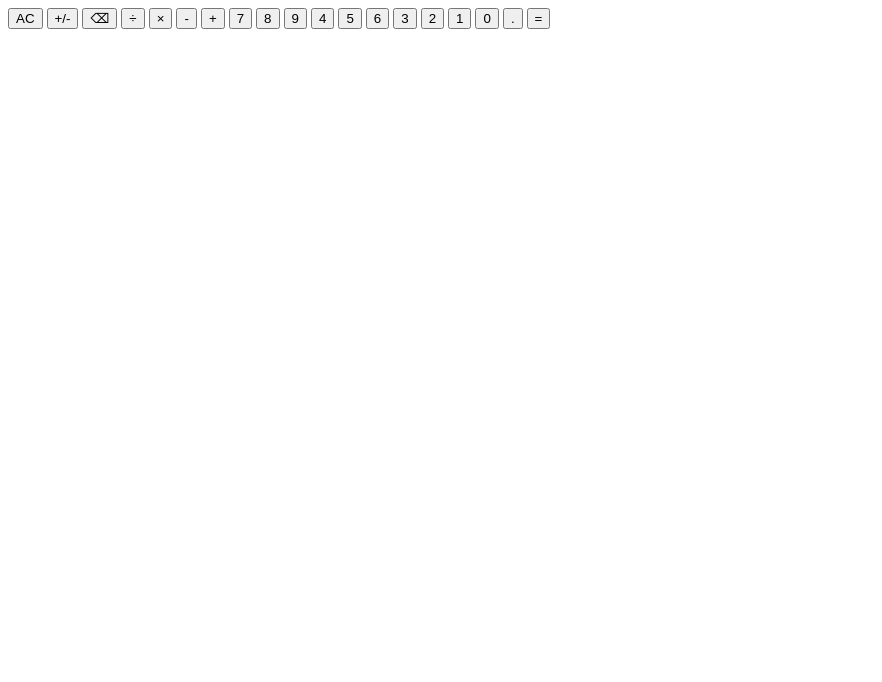
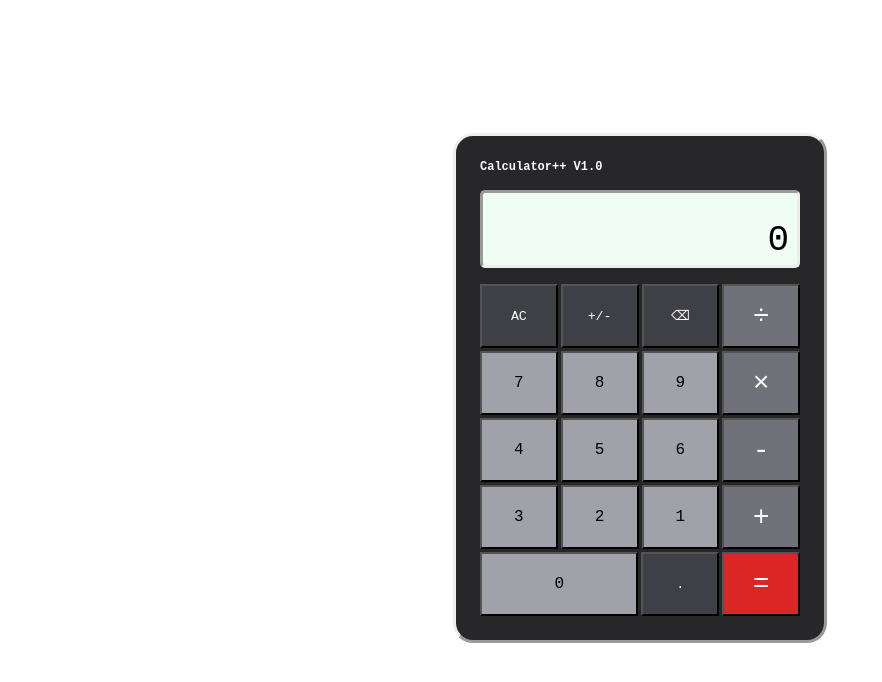
Before and after one commit to Aulkhami/calculator-vanillajs, a plain HTML site: page index.html in a window 1280 px wide. Shown: the whole page, without its empty margins (0-882 px from the left). Drawn offline with Linux system fonts and the light colour scheme; a web font is replaced by a local one.

Commit message:
Finalize calculator UI design

```diff
--- a/index.html
+++ b/index.html
@@ -4,12 +4,22 @@
     <meta charset="UTF-8" />
     <meta name="viewport" content="width=device-width, initial-scale=1.0" />
     <title>Calculator</title>
+
+    <link rel="preconnect" href="https://fonts.googleapis.com" />
+    <link rel="preconnect" href="https://fonts.gstatic.com" crossorigin />
+    <link
+      href="https://fonts.googleapis.com/css2?family=Kode+Mono:wght@400..700&display=swap"
+      rel="stylesheet"
+    />
+    <link rel="stylesheet" href="style.css" />
   </head>
   <body>
+    <div class="container">
       <div class="calculator">
+        <h1>Calculator++ V1.0</h1>
         <div class="display">
           <div id="last-operand"></div>
-        <div id="current-operand"></div>
+          <div id="current-operand">0</div>
         </div>
 
         <div class="buttons">
@@ -17,22 +27,27 @@
           <button id="change-sign" class="misc">+/-</button>
           <button id="backspace" class="misc">⌫</button>
           <button class="operator" value="divide">÷</button>
-        <button class="operator" value="multiply">×</button>
-        <button class="operator" value="subtract">-</button>
-        <button class="operator" value="add">+</button>
+
           <button class="operand" value="7">7</button>
           <button class="operand" value="8">8</button>
           <button class="operand" value="9">9</button>
+          <button class="operator" value="multiply">×</button>
+
           <button class="operand" value="4">4</button>
           <button class="operand" value="5">5</button>
           <button class="operand" value="6">6</button>
+          <button class="operator" value="subtract">-</button>
+
           <button class="operand" value="3">3</button>
           <button class="operand" value="2">2</button>
           <button class="operand" value="1">1</button>
+          <button class="operator" value="add">+</button>
+
           <button class="operand" value="0">0</button>
           <button id="decimal" class="misc">.</button>
           <button id="operate">=</button>
         </div>
       </div>
+    </div>
   </body>
 </html>
--- /dev/null
+++ b/style.css
@@ -0,0 +1,98 @@
+body,
+button {
+  font-family: "Kode Mono", monospace;
+  font-optical-sizing: auto;
+}
+
+h1 {
+  color: #fafafa;
+  margin: 0;
+
+  font-size: 12px;
+}
+
+.container {
+  height: 95vh;
+  display: flex;
+  justify-content: center;
+  align-items: center;
+}
+
+.calculator {
+  width: 320px;
+  padding: 24px;
+
+  display: flex;
+  flex-direction: column;
+  gap: 16px;
+
+  background-color: #27272a;
+  border-radius: 20px;
+  border-style: outset;
+}
+
+.display {
+  height: 64px;
+  background-color: #f0fdf4;
+
+  border-radius: 5px;
+  border-style: inset;
+
+  display: flex;
+  flex-direction: column;
+  justify-content: space-between;
+
+  padding: 4px 8px;
+}
+
+#current-operand {
+  text-align: right;
+  font-size: 36px;
+}
+
+#last-operand {
+  text-align: left;
+  font-size: 16px;
+}
+
+.buttons {
+  display: flex;
+  flex-wrap: wrap;
+  gap: 3px;
+  justify-content: space-between;
+}
+
+.buttons button {
+  flex: auto;
+  width: 24%;
+  height: 64px;
+}
+
+.buttons button[value="0"] {
+  width: 49.2%;
+}
+
+.operand {
+  background-color: #a1a1aa;
+
+  font-size: 16px;
+}
+
+.operator {
+  background-color: #71717a;
+  color: #fafafa;
+
+  font-size: 28px;
+}
+
+.misc {
+  background-color: #3f3f46;
+  color: #fafafa;
+}
+
+#operate {
+  background-color: #dc2626;
+  color: #fafafa;
+
+  font-size: 28px;
+}
```
Lines whose indentation alone changed are shown as unchanged.
